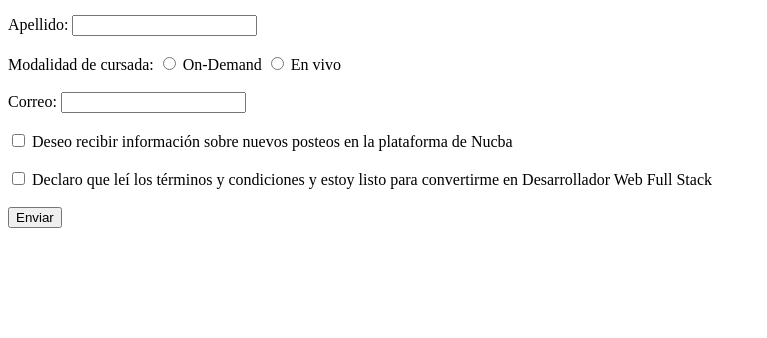
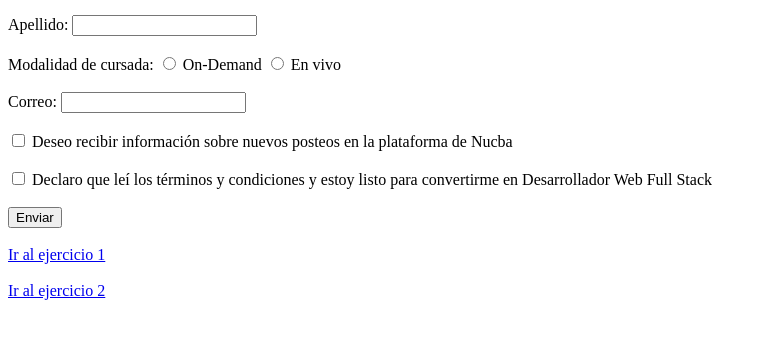
Before and after one commit to GiselaNSosa/Entrega1, a plain HTML site: page FormRegistro.html in a window 1280 px wide. Shown: the part 104-442 px from the top of the page, without its empty margins (0-767 px from the left). Drawn offline with Linux system fonts and the light colour scheme.

Commit message:
botones de redireccion

```diff
--- a/FormRegistro.html
+++ b/FormRegistro.html
@@ -53,5 +53,13 @@
     <br>
     <br>
     <button> Enviar </button>
+    <br>
+    <br>
  </body>
+ <footer>
+  <a href="./index.html">Ir al ejercicio 1</a>
+    <br>
+    <br>
+  <a href="./Listaanidada.html">Ir al ejercicio 2</a>
+</footer>
 </html>
```
Also changed, not shown: Listaanidada.html (+7 -0 lines), index.html (renamed from cvmessi.html, +7 -2 lines).
